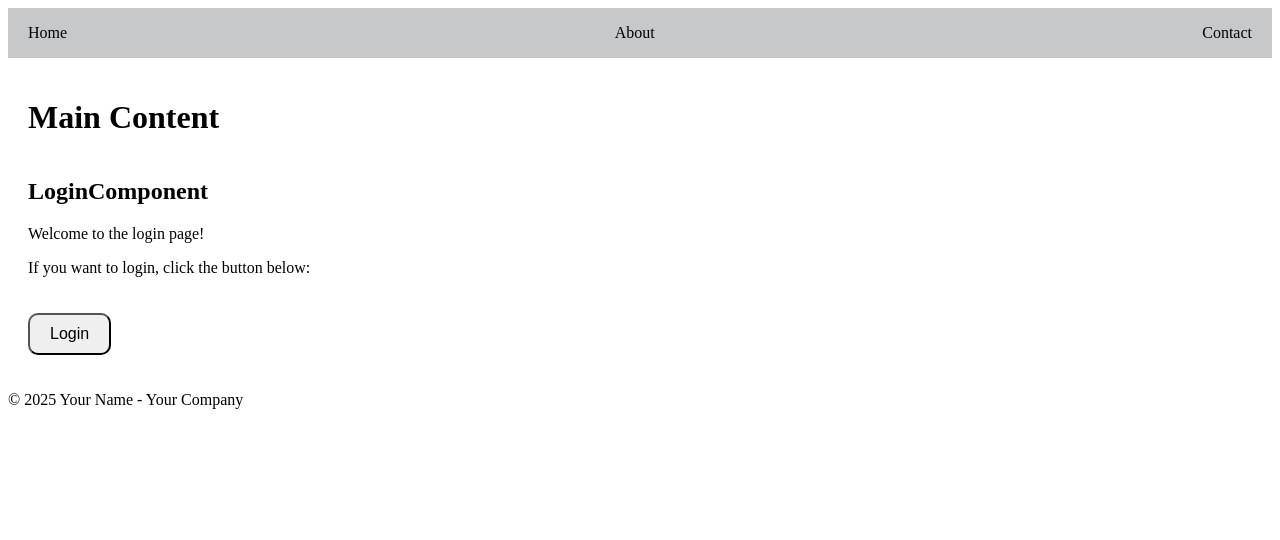
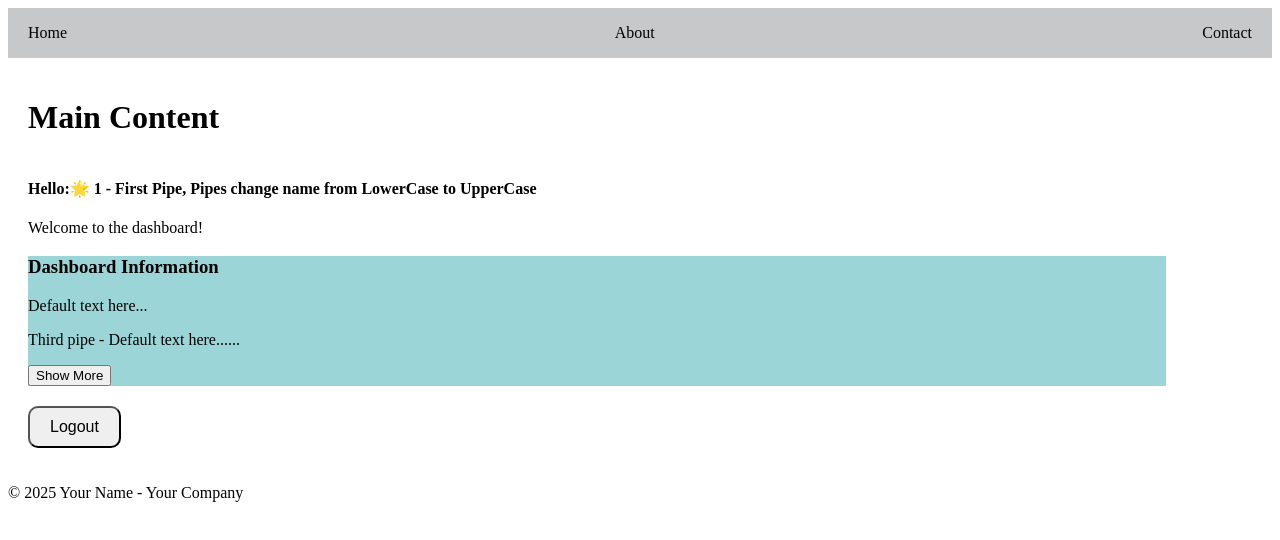
Before and after one commit to RamanMilashevich/Study-Angular, an Angular app in the folder angular-guard/: page /dashboard/1 in a window 1280 px wide. Before the commit this address led to /login. Shown: the top 540 px of the page. Built offline with nearby package versions, Linux system fonts and the light colour scheme; sample sign-in values are in the browser's storage.

Commit message:
feat: add input

```diff
--- a/angular-guard/src/app/app.routes.ts
+++ b/angular-guard/src/app/app.routes.ts
@@ -7,6 +7,6 @@ import { authGuard } from './auth-guard';
 export const routes: Routes = [
   {path: '', redirectTo: 'dashboard', pathMatch: 'full'},
   {path: 'login', component: LoginComponent},
-  {path: 'dashboard', component: DashboardComponent, canActivate: [authGuard]},
+  {path: 'dashboard/:userName', component: DashboardComponent, canActivate: [authGuard]},
   {path: '**', redirectTo: 'login'},
 ];
--- a/angular-guard/src/app/components/dashboard/dashboard.ts
+++ b/angular-guard/src/app/components/dashboard/dashboard.ts
@@ -1,5 +1,5 @@
 import { Component, Input } from '@angular/core';
-import { Router } from '@angular/router';
+import { ActivatedRoute, Router } from '@angular/router';
 import { FirstPipePipe } from '../../Pipes/first-pipe';
 import { ShortenTextPipe } from '../../Pipes/shorten-text-pipe';
 
@@ -11,11 +11,18 @@ import { ShortenTextPipe } from '../../Pipes/shorten-text-pipe';
   styleUrls: ['./dashboard.css']
 })
 export class DashboardComponent {
-  @Input() userName: string = 'Raman Milashevich';
-  @Input() infoText: string = 'Lorem ipsum dolor sit amet consectetur adipisicing elit. Aut voluptas cum omnis hic officia debitis magnam voluptatibus nemo provident, iste, aperiam ratione assumenda perspiciatis voluptatem eos totam fuga sunt accusantium inventore fugiat voluptatum dicta? Iste reprehenderit error ducimus! Labore soluta incidunt, vel quisquam laborum ex alias beatae eligendi corrupti corporis similique consequatur rerum iusto! Porro, eum aliquam impedit eius voluptatum ullam quae iste, provident ea, consequuntur neque amet. Rerum in, tenetur, ullam quasi eius ea neque earum magnam aliquid pariatur iste est non quidem. Aperiam molestiae tempora quo nihil reiciendis aspernatur fugiat consequuntur dolores nobis possimus. Laborum, aperiam deleniti. Illum!';
+  @Input() userName: string = '';
+  @Input() infoText: string = 'Default text here...';
 
   showMore: boolean = false;
-  constructor(private router: Router) {}
+  constructor(private router: Router, private route: ActivatedRoute) {
+    this.route.paramMap.subscribe(params => {
+      const name = params.get('userName');
+      if (name) {
+        this.userName = name;
+      }
+    })
+  }
 
   logout() {
     localStorage.removeItem('isLoggedIn');
--- a/angular-guard/src/app/components/login/login.ts
+++ b/angular-guard/src/app/components/login/login.ts
@@ -11,8 +11,9 @@ import { Router } from '@angular/router';
 export class LoginComponent {
 constructor(private router: Router) {}
 
+userName: string = 'Raman';
   login() {
     localStorage.setItem('isLoggedIn', 'true');
-    this.router.navigate(['dashboard']);
+    this.router.navigate(['dashboard', this.userName]);
   }
 }
```
